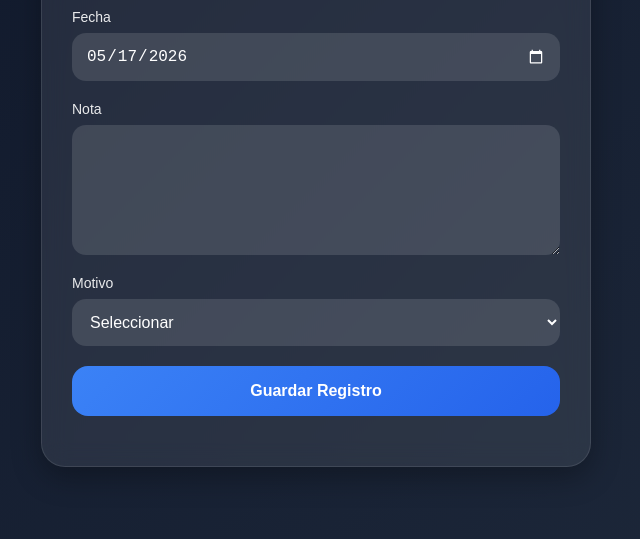
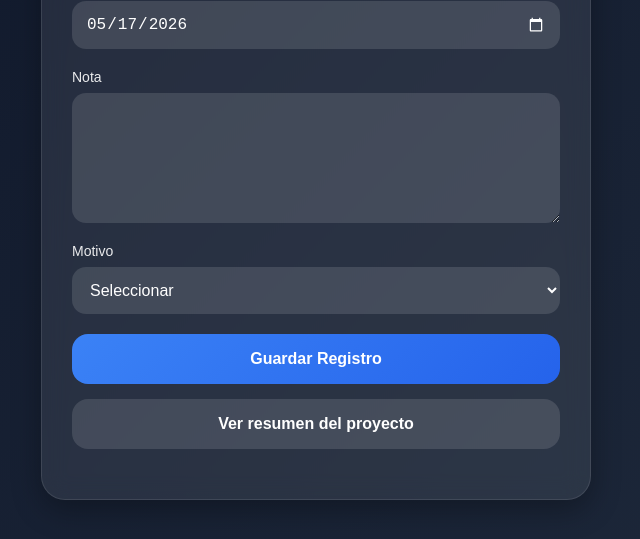
Before and after one commit to Facundo598/Principal, a website: page RegLab.html in a window 1280 px wide. Shown: the part 211-750 px from the top of the page, without its empty margins (324-964 px from the left). Drawn offline with Linux system fonts and the light colour scheme.

Commit message:
Update RegLab.html

```diff
--- a/RegLab.html
+++ b/RegLab.html
@@ -112,6 +112,25 @@
       }
     }
 
+    .boton-secundario{
+      width:100%;
+      display:block;
+      text-align:center;
+      margin-top:15px;
+      padding:16px;
+      border-radius:16px;
+      font-size:16px;
+      font-weight:bold;
+      text-decoration:none;
+      background:rgba(255,255,255,0.12);
+      color:white;
+      transition:0.2s;
+    }
+
+    .boton-secundario:hover{
+      background:rgba(255,255,255,0.18);
+    }
+
   </style>
 </head>
 
@@ -145,6 +164,10 @@
       </div>
 
       <button class="boton" type="submit">Guardar Registro</button>
+
+      <a href="ResumenProyecto.html" class="boton-secundario">
+        Ver resumen del proyecto
+      </a>
 
       <p id="mensaje"></p>
 
```
